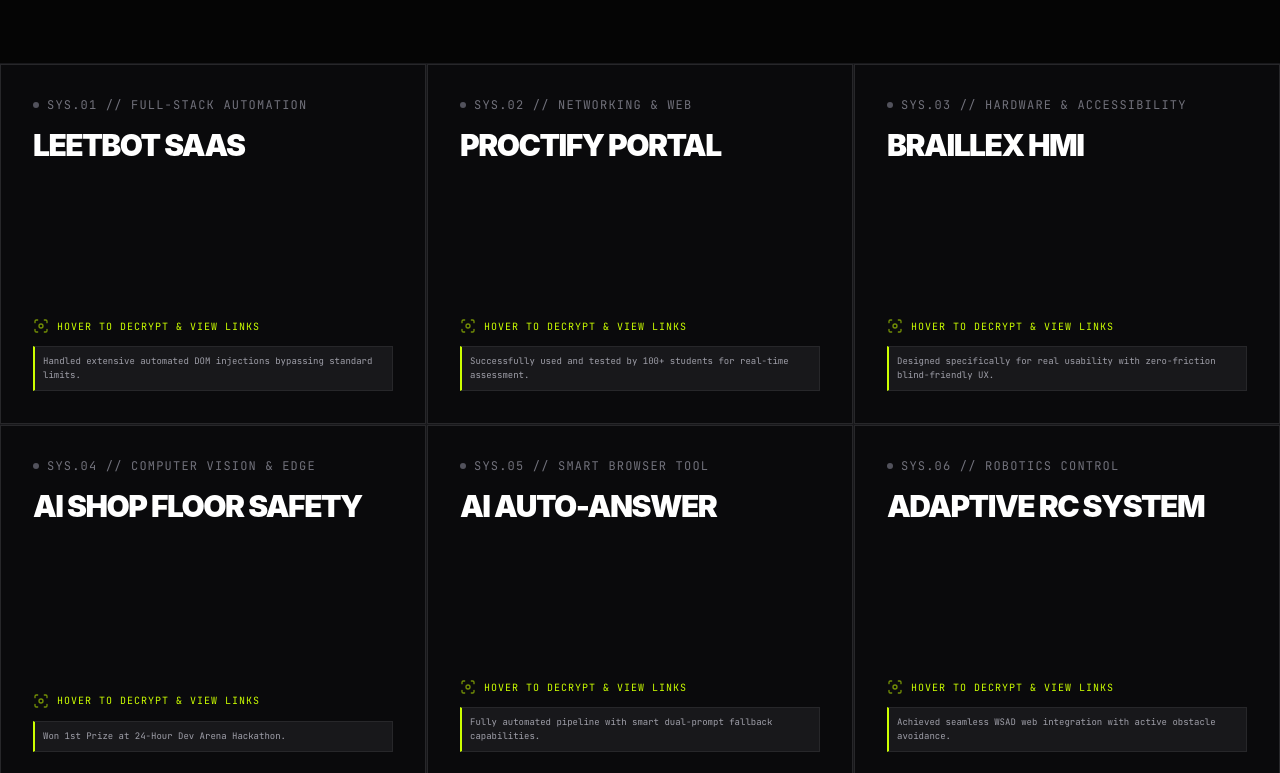
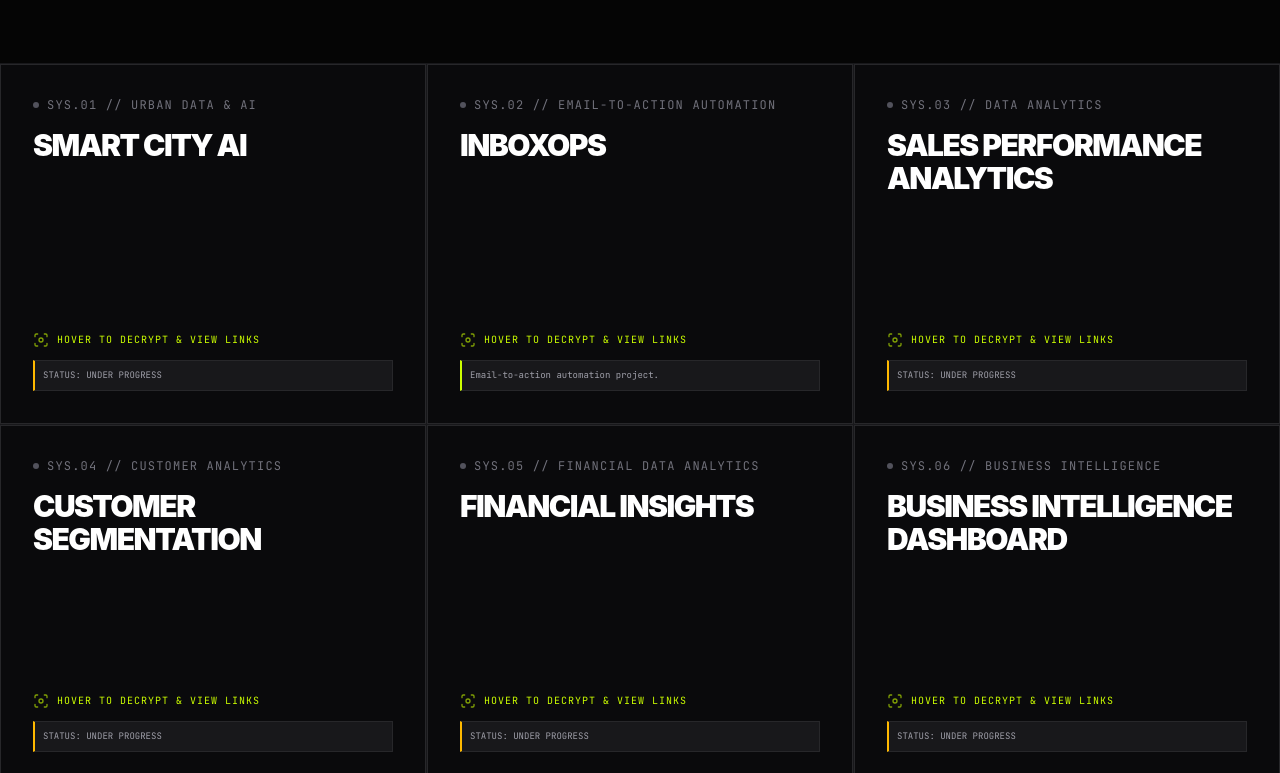
Before and after one commit to Hrithik1881/HrithikPortfolio, a React (Vite) app: page / in a window 1280 px wide. Shown: the part 3887-4660 px from the top of the page. Built offline with nearby package versions, Linux system fonts and the light colour scheme; the HTML template or start-up script is replaced by a standard one.

Commit message:
feat: update deployed projects with new entries and status badges

```diff
--- a/src/App.jsx
+++ b/src/App.jsx
@@ -124,10 +124,18 @@ const HoverProjectCard = ({ project, index }) => {
             <div className="font-mono text-[10px] text-[#ccff00] uppercase tracking-widest flex items-center gap-2">
               <Focus className="w-4 h-4 animate-pulse" /> Hover to decrypt & view links
             </div>
-            {/* Impact Sneak Peek */}
-            {project.impact && (
-              <div className="font-mono text-[9px] text-zinc-400 bg-zinc-900 border border-zinc-800 p-2 border-l-2 border-l-[#ccff00]">
-                {project.impact}
+            {/* Project Status / Impact */}
+            {(project.status || project.impact) && (
+              <div
+                className={`font-mono text-[9px] text-zinc-400 bg-zinc-900 border border-zinc-800 p-2 border-l-2 ${
+                  project.status
+                    ? "border-l-amber-400"
+                    : "border-l-[#ccff00]"
+                }`}
+              >
+                {project.status
+                  ? `STATUS: ${project.status}`
+                  : project.impact}
               </div>
             )}
           </div>
@@ -163,7 +171,7 @@ const HoverProjectCard = ({ project, index }) => {
             )}
             {!project.github && !project.live && (
               <span className="text-[10px] font-mono font-bold uppercase text-black/50 border border-black/10 px-3 py-2">
-                Internal / Offline Build
+                Project Link Coming Soon
               </span>
             )}
           </div>
@@ -220,65 +228,85 @@ export default function App() {
   // COMPILED PROJECTS WITH ACTUAL LINKS AND IMPACT
   const projects = [
     {
-      id: "SYS.01", title: "LEETBOT SAAS", type: "Full-Stack Automation",
-      specs: ["Chrome API", "React", "Node.js", "MongoDB", "Monaco Injection"],
-      desc: "Fully automated Chrome extension solving complex coding problems by injecting logic into the DOM. Backed by a full Node/MongoDB SaaS credit-billing system.",
-      impact: "Handled extensive automated DOM injections bypassing standard limits.",
-      github: "https://github.com/Yogarathinam/leetcoder-2025"
+      id: "SYS.01",
+      title: "SMART CITY AI",
+      type: "Urban Data & AI",
+      specs: [
+        "Python",
+        "Data Analysis",
+        "Urban Insights",
+        "Visualization"
+      ],
+      desc: "A Python-based project focused on analyzing urban data, including traffic, energy usage, waste management, and public services to support smarter city planning.",
+      impact: "Python-based urban analytics project.",
+      status: "UNDER PROGRESS",
     },
     {
-      id: "SYS.02", title: "PROCTIFY PORTAL", type: "Networking & Web",
-      specs: ["TypeScript", "React", "Node.js", "WebRTC"],
-      desc: "Robust online MCQ platform with user authentication, test management, and automated evaluation.",
-      impact: "Successfully used and tested by 100+ students for real-time assessment.",
-      github: "https://github.com/Yogarathinam/proctify_portal_frontend"
+      id: "SYS.02",
+      title: "INBOXOPS",
+      type: "Email-to-Action Automation",
+      specs: [
+        "JavaScript",
+        "Email Parsing",
+        "Task Automation",
+        "Workflow Automation"
+      ],
+      desc: "A business automation application designed to turn email messages and attachments into structured tasks and records, reducing repetitive manual data entry.",
+      impact: "Email-to-action automation project.",
+      github: "https://github.com/Hrithik1881/InboxOps-Email-to-Action-Automation",
     },
     {
-      id: "SYS.03", title: "BRAILLEX HMI", type: "Hardware & Accessibility",
-      specs: ["Java", "Android", "TTS API", "Hardware Logic", "Gesture UI"],
-      desc: "Tactile touch-based Braille input system featuring a 6-dot virtual mechanism, real-time audio TTS feedback, and custom gesture actions for the visually impaired.",
-      impact: "Designed specifically for real usability with zero-friction blind-friendly UX.",
-      github: "https://github.com/Yogarathinam/braillex-Blind-Assistive-System"
+      id: "SYS.03",
+      title: "SALES PERFORMANCE ANALYTICS",
+      type: "Data Analytics",
+      specs: [
+        "SQL",
+        "Power BI",
+        "Excel",
+        "Data Visualization"
+      ],
+      desc: "A planned analytics dashboard focused on exploring sales trends, revenue performance, product comparisons, and regional results to support business decisions.",
+      status: "UNDER PROGRESS",
     },
     {
-      id: "SYS.04", title: "AI SHOP FLOOR SAFETY", type: "Computer Vision & Edge",
-      specs: ["OpenCV", "Microcontrollers", "Python", "Alert System"],
-      desc: "PPE violation detection system processing video frames in real-time. Integrated directly with a microcontroller-based alert system for industrial environments.",
-      impact: "Won 1st Prize at 24-Hour Dev Arena Hackathon.",
-      github: "https://github.com/Yogarathinam/AIVA-autonomous-saftey-system"
+      id: "SYS.04",
+      title: "CUSTOMER SEGMENTATION",
+      type: "Customer Analytics",
+      specs: [
+        "Python",
+        "Pandas",
+        "SQL",
+        "Customer Segmentation"
+      ],
+      desc: "A planned analytics project exploring customer purchasing patterns and grouping customers into meaningful segments to understand behavior and engagement.",
+      status: "UNDER PROGRESS",
     },
     {
-      id: "SYS.05", title: "AI AUTO-ANSWER", type: "Smart Browser Tool",
-      specs: ["Gemini API", "Prompt Engineering", "DOM Parsing", "JS"],
-      desc: "Intelligent extension that autonomously parses webpage DOMs, categorizes inputs (MCQ vs Descriptive), and injects context-aware answers utilizing LLM APIs.",
-      impact: "Fully automated pipeline with smart dual-prompt fallback capabilities.",
-      github: "https://github.com/Yogarathinam/Gemini-Auto-Solver"
+      id: "SYS.05",
+      title: "FINANCIAL INSIGHTS",
+      type: "Financial Data Analytics",
+      specs: [
+        "Excel",
+        "SQL",
+        "Power BI",
+        "Financial KPIs"
+      ],
+      desc: "A planned analytics dashboard for examining income, expenses, budget trends, and financial KPIs through organized datasets and visual reports.",
+      status: "UNDER PROGRESS",
     },
     {
-      id: "SYS.06", title: "ADAPTIVE RC SYSTEM", type: "Robotics Control",
-      specs: ["ESP32", "L293D Motors", "Voice Commands", "Camera Feed"],
-      desc: "Adaptive control system for a robotics chassis featuring multilingual voice command execution, autonomous obstacle detection, and a live web-camera interface.",
-      impact: "Achieved seamless WSAD web integration with active obstacle avoidance.",
-      github: "https://github.com/Yogarathinam/Adaptive-Control-System-For-RC-Car"
+      id: "SYS.06",
+      title: "BUSINESS INTELLIGENCE DASHBOARD",
+      type: "Business Intelligence",
+      specs: [
+        "Power BI",
+        "SQL",
+        "KPI Reporting",
+        "Dashboards"
+      ],
+      desc: "A planned business intelligence solution that brings key performance indicators into a unified dashboard for monitoring business performance and identifying trends.",
+      status: "UNDER PROGRESS",
     },
-    {
-      id: "SYS.07", title: "PROJECT JARVIS", type: "Conversational Robotics",
-      specs: ["STT/TTS APIs", "Pan-Tilt Servos", "Arduino", "LLaMA Integration"],
-      desc: "Voice-interactive humanoid head. Custom software pipeline mapping voice activity detection and AI reasoning states to physical, multi-axis servo actuation.",
-      impact: "Real-time multilingual (Tamil/Eng/Telugu) synchronization."
-    },
-    {
-      id: "SYS.08", title: "LIGHTSYNC MIDI", type: "Embedded Visualization",
-      specs: ["Embedded C", "ESP32", "Hardware PWM", "MIDI Protocols"],
-      desc: "Embedded system synchronizing MIDI piano inputs with LED outputs. Maps complex digital signals to precise physical LED patterns for interactive learning.",
-      impact: "1st Prize Winner - Big Prototype Contest. Zero perceivable latency."
-    },
-    {
-      id: "SYS.09", title: "ECOLENS EDGE™", type: "Edge AI Computing",
-      specs: ["Computer Vision", "Edge AI", "Embedded C++", "IoT Telemetry"],
-      desc: "AI-powered edge device architected for sustainable waste segregation. Classifies plastic, organic, and metal waste in real-time with zero cloud processing dependency.",
-      impact: "Hardware-level ML inference optimized for low latency."
-    }
   ];
 
   return (
```
